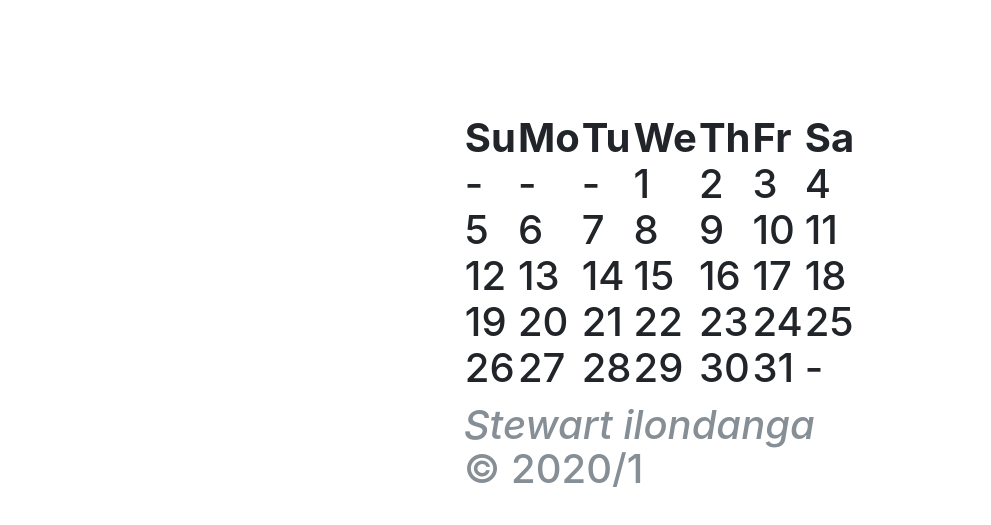
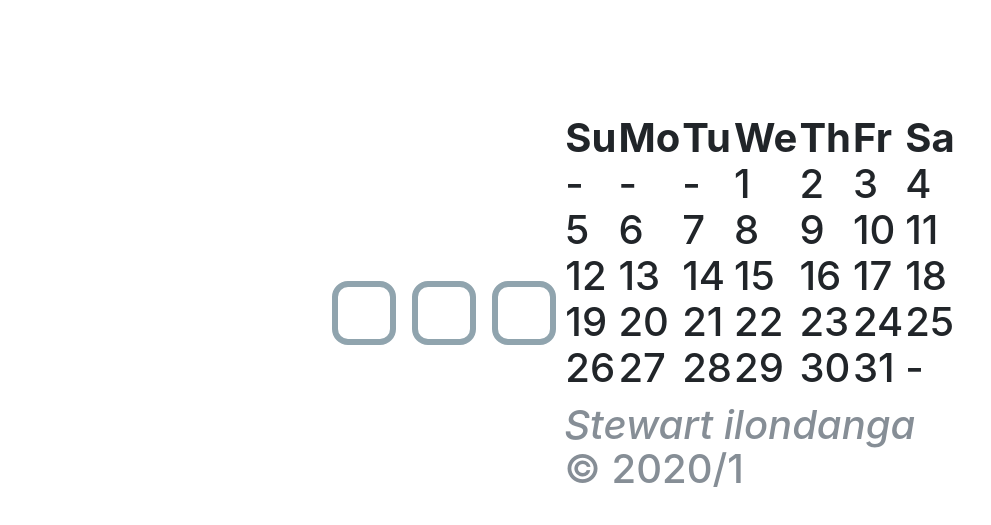
Before and after one commit to stewilondanga/sizedup-check, a plain HTML site: page index.html in a window 1280 px wide. Shown: the part 87-612 px from the top of the page, without its empty margins (0-991 px from the left). Drawn offline with nearby package versions, Linux system fonts and the light colour scheme.

Commit message:
add css/styles.css

```diff
--- a/css/styles.css
+++ b/css/styles.css
@@ -34,7 +34,7 @@ input {
   opacity: 0;
 }
 
-/*label{
+label {
   border: .4em solid #90A4AE;
   width: 4em;
   height: 4em;
@@ -44,7 +44,7 @@ input {
   margin: .5rem;
 }
 
-div {
+/*div {
   position: absolute;
   display: block;
   border-color: transparent;
```
